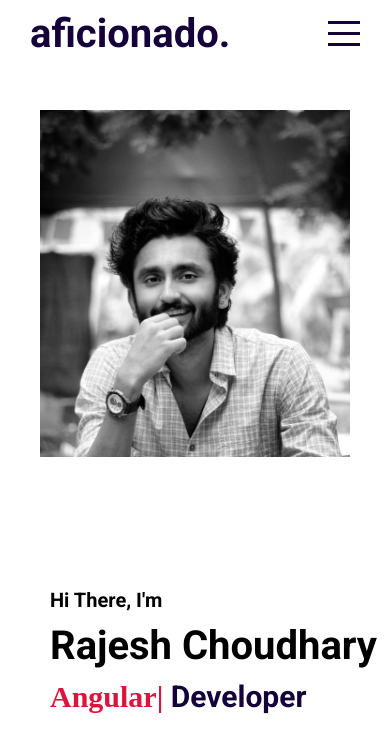
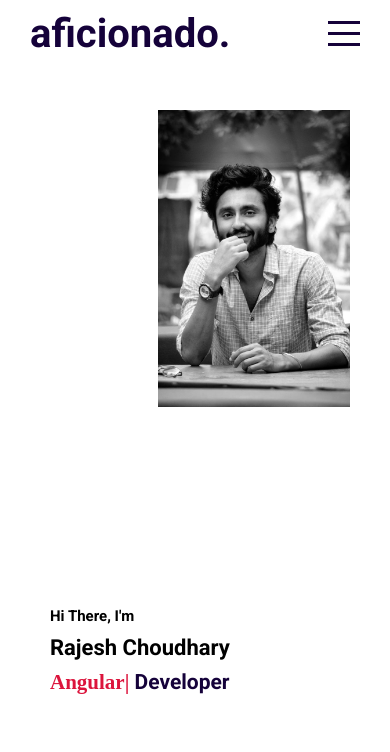
Before and after one commit to RajeshCh17/rajeshch-portfolio, a React (Create React App) app: page / in a window 390 px wide. Shown: the top 752 px of the page. Built offline with nearby package versions, Linux system fonts and the light colour scheme; a web font is replaced by a local one.

Commit message:
mobile responsiveness for intro section

```diff
--- a/src/components/intro/Intro.styles.scss
+++ b/src/components/intro/Intro.styles.scss
@@ -21,7 +21,6 @@
             transition: all 1s ease;
 
             @include mobile{
-                margin-top: 40px;
                 border: 0 solid transparent;
               }
 
@@ -42,6 +41,9 @@
                     justify-content: center;
                     float: right;
 
+                    @include mobile{
+                        width: 62%;
+                      }
                     img{
                         height: 90%;
                     }
@@ -70,6 +72,11 @@
             bottom: 10px;
             left: 40%;
 
+            @include mobile{
+                position: absolute;
+                bottom: 1px;
+                left: 74%;
+            }
             img {
                 width: 50px;
                 animation: arrowBlink 2s infinite;
@@ -85,20 +92,20 @@
             font-size: 60px;
             margin:10px 0;
             @include mobile{
-                font-size: 40px;
+                font-size: 22px;
             }
         }
         h2{
             font-size: 35px;
             @include mobile{
-                font-size: 20px;
+                font-size: 15px;
             }
         }
         h3{
             font-size: 50px;
             color: #15023a;
             @include mobile{
-                font-size: 30px;
+                font-size: 21px;
             }
 
             span{
```
